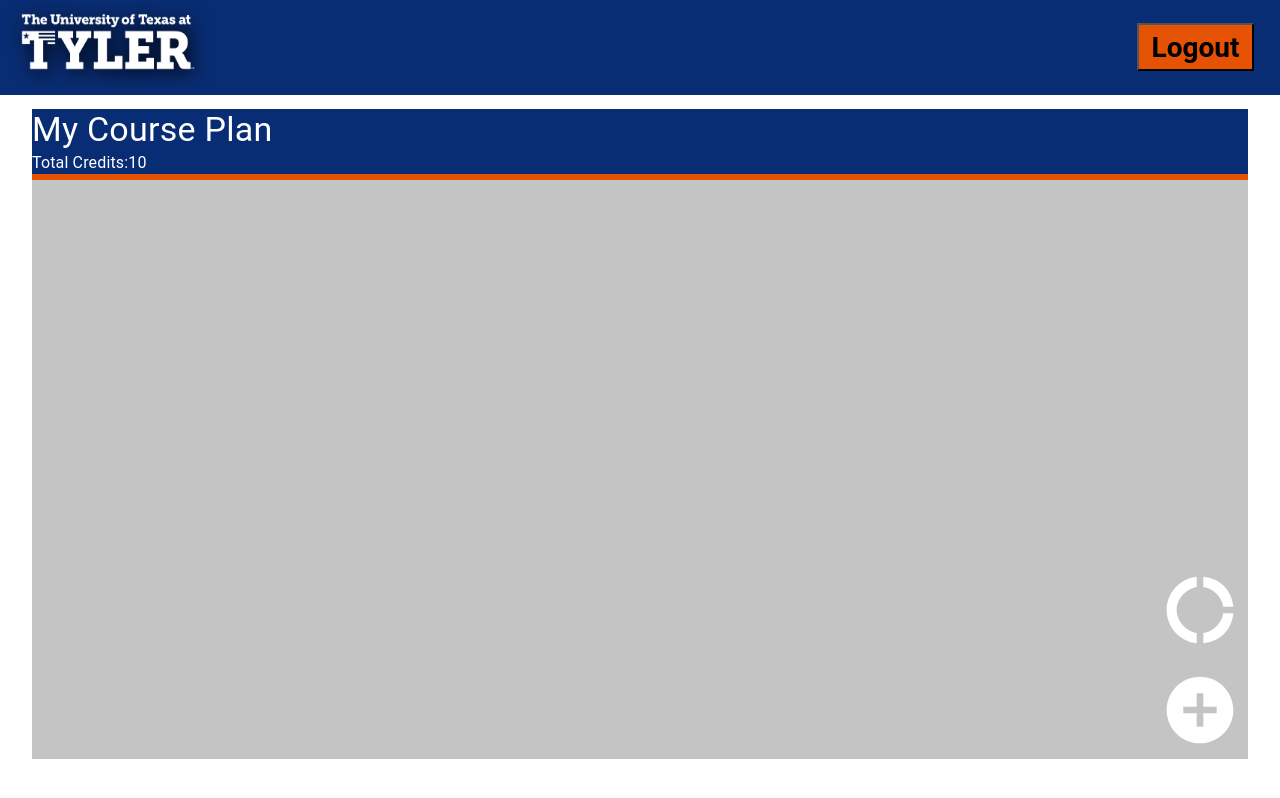
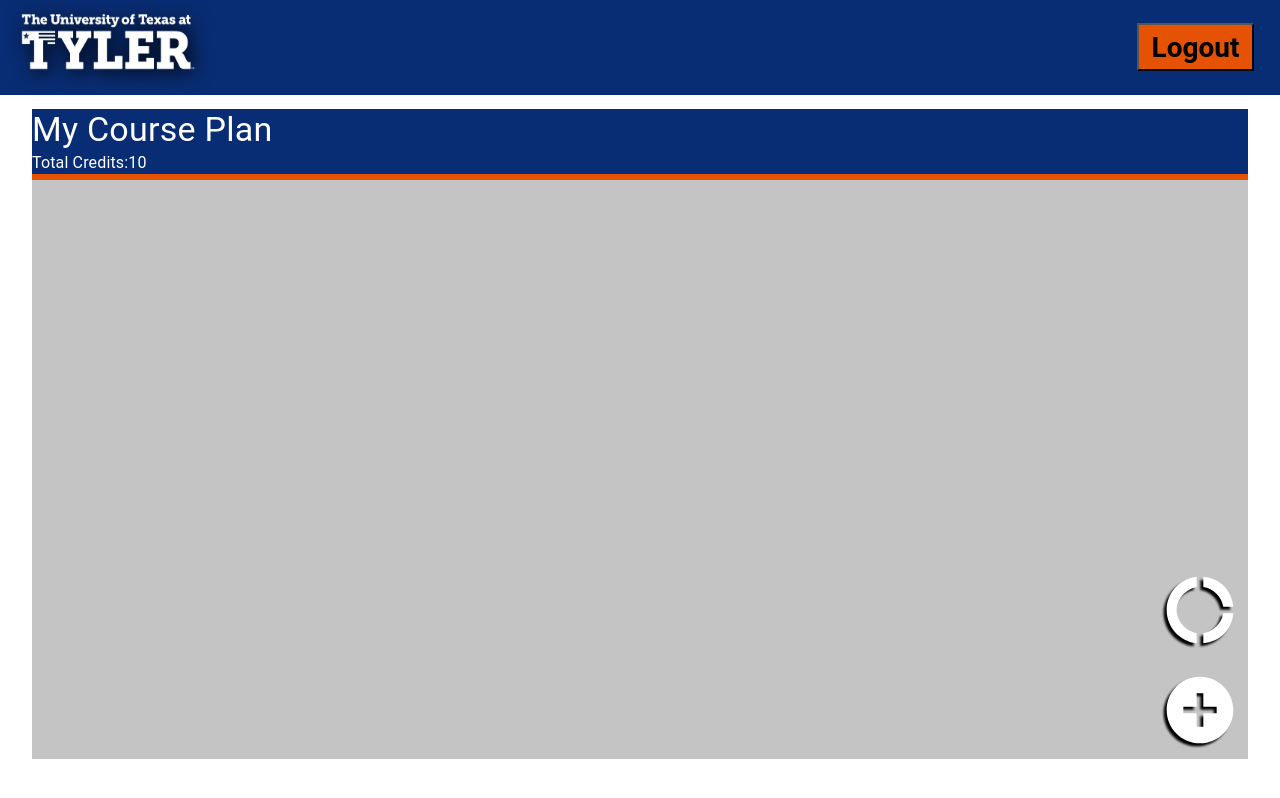
Before and after one commit to asimsedhain/npp-webapp, a React (Create React App) app: page /dashboard in a window 1280 px wide. Shown: the top 798 px of the page. Built offline with nearby package versions, Linux system fonts and the light colour scheme.

Commit message:
fix: button behavior

```diff
--- a/src/components/dashboard/Dashboard.js
+++ b/src/components/dashboard/Dashboard.js
@@ -1,12 +1,16 @@
 import React, { useState } from "react";
-//import Container from "@material-ui/core/Container";
-import styled from "styled-components";
 import NavBar from "./NavBar";
-import { Typography, Card, CardContent } from "@material-ui/core";
-import RemoveCircleOutlineRoundedIcon from "@material-ui/icons/RemoveCircleOutlineRounded";
-import AddCircleIcon from "@material-ui/icons/AddCircle";
-import DonutLargeIcon from "@material-ui/icons/DonutLarge";
-import CheckCircleIcon from "@material-ui/icons/CheckCircle";
+import {
+	Container,
+	ViewContainer,
+	ViewHeader,
+	ListViewTypography,
+	ListViewHeaderAccent,
+	ListViewCardContainer,
+	CheckButton,
+	AddButton,
+	GraphButton,
+} from "./DashboardComponents";
 
 function Dashboard() {
 	const [isOpen, setIsOpen] = useState(false);
@@ -14,7 +18,7 @@ function Dashboard() {
 		<>
 			<NavBar />
 			<Container>
-				<ViewContainer isOpen>
+				<ViewContainer isOpen={isOpen}>
 					<ViewHeader>
 						<ListViewTypography variant="h4">
 							My Course Plan
@@ -35,10 +39,10 @@ function Dashboard() {
 					<ListViewCardContainer></ListViewCardContainer>
 				</ViewContainer>
 				{isOpen ? (
-					<CheckButton onClick={()=>setIsOpen(!isOpen)}/>
+					<CheckButton onClick={() => setIsOpen(!isOpen)} />
 				) : (
 					<>
-						<AddButton onClick={()=>setIsOpen(!isOpen)} />
+						<AddButton onClick={() => setIsOpen(!isOpen)} />
 						<GraphButton />
 					</>
 				)}
@@ -47,71 +51,4 @@ function Dashboard() {
 	);
 }
 
-const Container = styled.div`
-	background: #c4c4c4;
-	width: 95vw;
-	margin: 0 auto;
-	margin-top: 10px;
-	height: calc(100vh - 150px);
-	display: grid;
-	grid-template-columns: repeat(3, 1fr);
-`;
-const ViewContainer = styled.div`
-	width: 100%;
-	height: 100%;
-	grid-column: ${(props) => `span ${props.span}`};
-	grid-column: ${(props) => props.isOpen && `span 3`};
-	background: ${(props) => props.light && "#E1E1E1"};
-	display: ${(props) => !props.isOpen && "none"};
-`;
-
-const ViewHeader = styled.div`
-	width: 100%;
-	height: 65px;
-	background: #092d74;
-	background: ${(props) => props.dark && "#353842"};
-`;
-
-const ListViewHeaderAccent = styled.div`
-	height: 6px;
-	background: #e55204;
-`;
-
-const ListViewTypography = styled(Typography)`
-	color: white;
-`;
-
-const ListViewCardContainer = styled.div`
-	height: 100%;
-`;
-
-const AddButton = styled(AddCircleIcon)`
-	color: white;
-	width: 50px;
-	font-size: 5rem !important;
-	margin: 0px;
-	position: absolute;
-	right: 40px;
-	bottom: 50px;
-`;
-
-const CheckButton = styled(CheckCircleIcon)`
-	color: white;
-	width: 50px;
-	font-size: 5rem !important;
-	margin: 0px;
-	position: absolute;
-	right: 40px;
-	bottom: 50px;
-`;
-
-const GraphButton = styled(DonutLargeIcon)`
-	color: white;
-	width: 50px;
-	font-size: 5rem !important;
-	margin: 0px;
-	position: absolute;
-	right: 40px;
-	bottom: 150px;
-`;
 export default Dashboard;
--- /dev/null
+++ b/src/components/dashboard/DashboardComponents.js
@@ -0,0 +1,89 @@
+import { Typography } from "@material-ui/core";
+import AddCircleIcon from "@material-ui/icons/AddCircle";
+import DonutLargeIcon from "@material-ui/icons/DonutLarge";
+import CheckCircleIcon from "@material-ui/icons/CheckCircle";
+
+import styled from "styled-components";
+const Container = styled.div`
+	background: #c4c4c4;
+	width: 95vw;
+	margin: 0 auto;
+	margin-top: 10px;
+	height: calc(100vh - 150px);
+	display: grid;
+	grid-template-columns: repeat(3, 1fr);
+`;
+const ViewContainer = styled.div`
+	width: 100%;
+	height: 100%;
+	grid-column: ${(props) => `span ${props.span}`};
+	grid-column: ${(props) => !props.isOpen && `span 3`};
+
+	background: ${(props) => props.light && "#E1E1E1"};
+	display: ${(props) => !props.isOpen && props.span && "none"};
+`;
+
+const ViewHeader = styled.div`
+	width: 100%;
+	height: 65px;
+	background: #092d74;
+	background: ${(props) => props.dark && "#353842"};
+`;
+
+const ListViewHeaderAccent = styled.div`
+	height: 6px;
+	background: #e55204;
+`;
+
+const ListViewTypography = styled(Typography)`
+	color: white;
+`;
+
+const ListViewCardContainer = styled.div`
+	height: 100%;
+`;
+
+const AddButton = styled(AddCircleIcon)`
+	filter: drop-shadow(-3px 3px 1px black);
+	color: white;
+	width: 50px;
+	font-size: 5rem !important;
+	margin: 0px;
+	position: absolute;
+	right: 40px;
+	bottom: 50px;
+`;
+
+const CheckButton = styled(CheckCircleIcon)`
+	color: white;
+	filter: drop-shadow(-3px 3px 1px black);
+	width: 50px;
+	font-size: 5rem !important;
+	margin: 0px;
+	position: absolute;
+	right: 40px;
+	bottom: 50px;
+`;
+
+const GraphButton = styled(DonutLargeIcon)`
+	filter: drop-shadow(-3px 3px 1px black);
+	color: white;
+	width: 50px;
+	font-size: 5rem !important;
+	margin: 0px;
+	position: absolute;
+	right: 40px;
+	bottom: 150px;
+`;
+
+export {
+	ListViewCardContainer,
+	ListViewTypography,
+	ListViewHeaderAccent,
+	GraphButton,
+	CheckButton,
+	AddButton,
+	ViewHeader,
+	ViewContainer,
+	Container
+};
```
